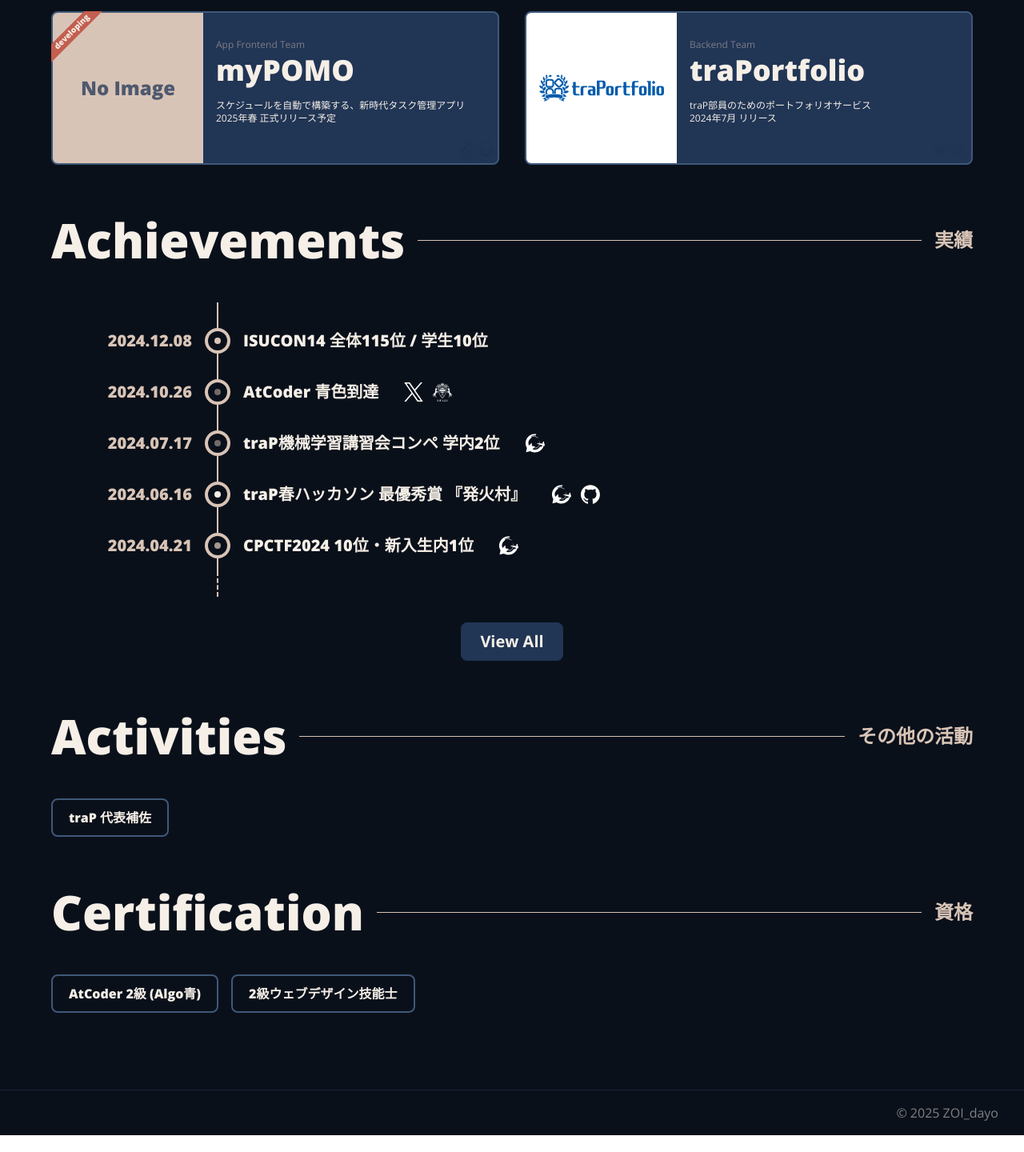
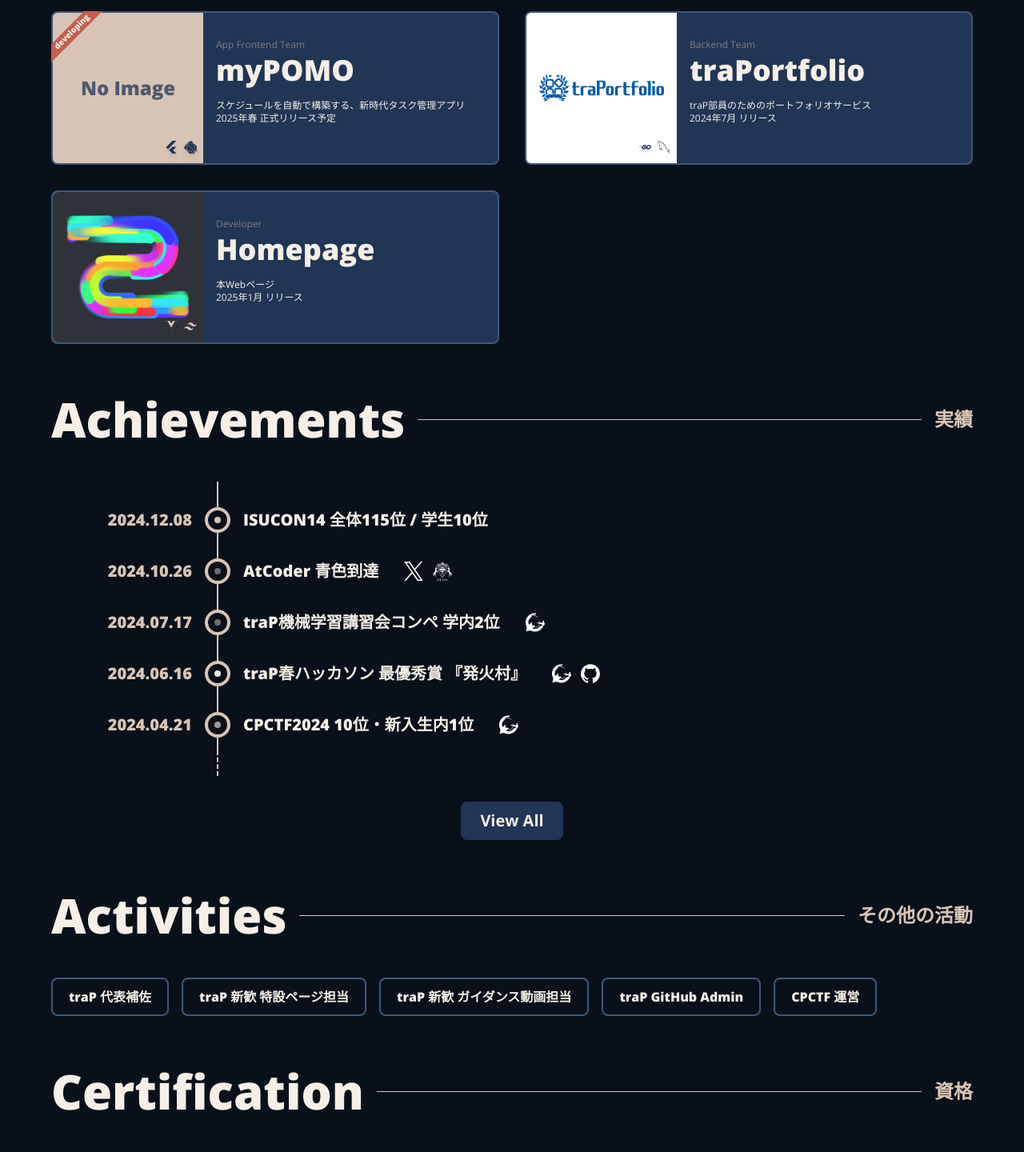
Before and after one commit to ZOI-dayo/homepage, a Vue app: page / in a window 1280 px wide. Shown: the part 1530-2970 px from the top of the page at 80% size. Before the commit the page ends 2949 px from the top, so only its background shows below. Built offline with nearby package versions, Linux system fonts and the light colour scheme.

Commit message:
add contents & improve work image

```diff
--- a/src/App.vue
+++ b/src/App.vue
@@ -37,13 +37,26 @@
     role: "Backend Team",
     description: "traP部員のためのポートフォリオサービス\n2024年7月 リリース",
     image: "/traPortfolio_thumbnail.svg",
+    padding: true,
     technologies: ["go", "mysql"],
+  },
+  {
+    title: "Homepage",
+    role: "Developer",
+    description: "本Webページ\n2025年1月 リリース",
+    image: "/zoi_icon.png",
+    dark: true,
+    technologies: ["vuejs", "tailwindcss"],
   },
 ];
 
 const activities: string[] = [
   "traP 代表補佐",
   // "GAME^3 Webフロント担当"
+  "traP 新歓 特設ページ担当",
+  "traP 新歓 ガイダンス動画担当",
+  "traP GitHub Admin",
+  "CPCTF 運営",
 ];
 
 const certifications: string[] = [
--- a/src/components/WorkTile.vue
+++ b/src/components/WorkTile.vue
@@ -14,21 +14,31 @@
   >
     <div
       v-if="work.image != undefined"
-      class="relative flex aspect-square h-full items-center justify-center rounded-t-md bg-white p-4 xl:rounded-l-md xl:rounded-tr-none"
+      class="relative flex aspect-square h-full items-center justify-center rounded-t-md bg-white xl:rounded-l-md xl:rounded-tr-none"
+      :class="{ 'p-4': work.padding }"
     >
-      <img :src="work.image" />
+      <img
+        :src="work.image"
+        :class="{
+          'rounded-t-md xl:rounded-l-md xl:rounded-tr-none': !work.padding,
+        }"
+      />
     </div>
     <NoImage
       v-if="work.image == undefined"
       class="aspect-square h-full xl:rounded-l-md"
     />
-    <div class="absolute aspect-square w-full xl:h-full">
+    <div class="absolute aspect-square w-full xl:h-full xl:w-auto">
       <div class="absolute flex size-full items-end justify-end p-2">
         <DeviconIcon
           v-for="technology in work.technologies"
           :key="technology"
           :icon="technology"
-          class="size-6 fill-primary pl-2 drop-shadow-md"
+          class="size-6 pl-2 drop-shadow-md"
+          :class="{
+            'fill-primary': !work.dark,
+            'fill-text-secondary': work.dark,
+          }"
         />
       </div>
     </div>
--- a/src/types/Work.ts
+++ b/src/types/Work.ts
@@ -5,6 +5,8 @@
   role: string;
   description: string;
   image?: string;
+  padding?: boolean;
+  dark?: boolean;
   technologies: Devicon[];
   developing?: true;
 };
```
